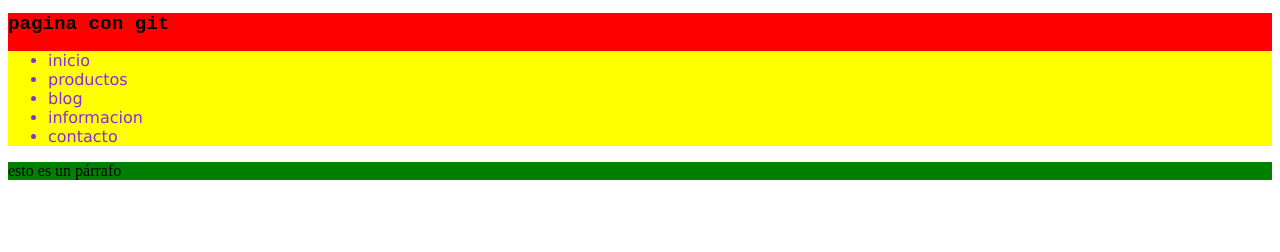
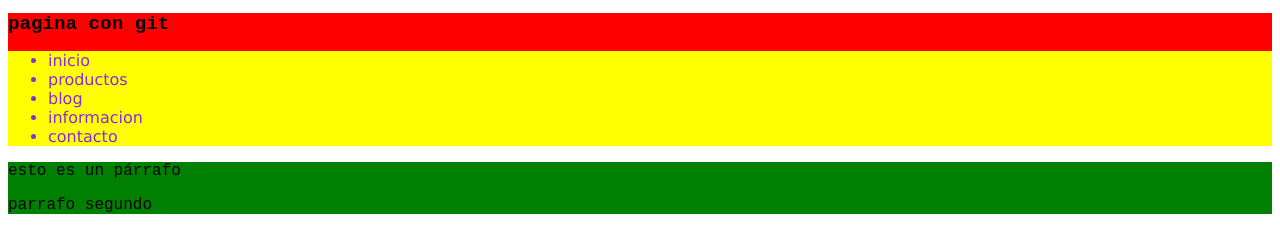
Before and after one commit to Franquito08/nuevo_repo2, a plain HTML site: page index.html in a window 1280 px wide. Drawn offline with Linux system fonts and the light colour scheme.

Commit message:
nueva version

```diff
--- a/index.html
+++ b/index.html
@@ -21,6 +21,7 @@
 
     <main>
         <section><p>esto es un párrafo</p></section>
+        <section><p>parrafo segundo</p></section>
     </main>
 </body>
 </html>
--- a/style.css
+++ b/style.css
@@ -16,3 +16,7 @@ nav ul{
     color: blueviolet;
     background-color: yellow;
 }
+
+section p {
+    font-family: 'Courier New', Courier, monospace;
+}
```
